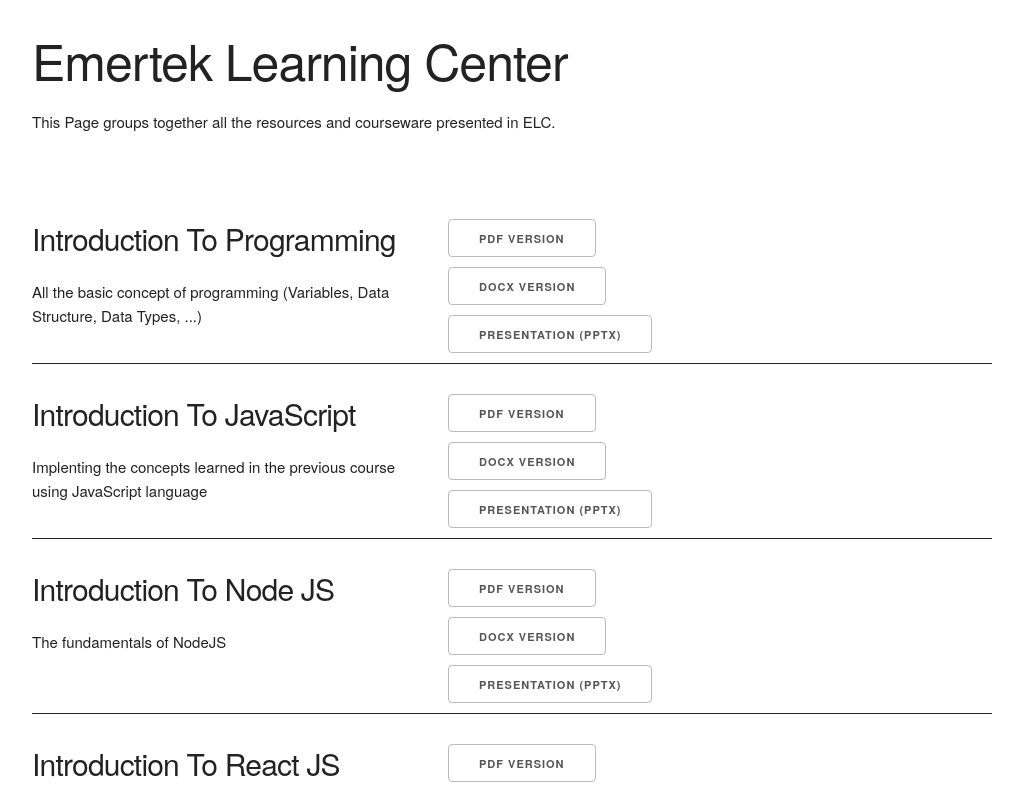
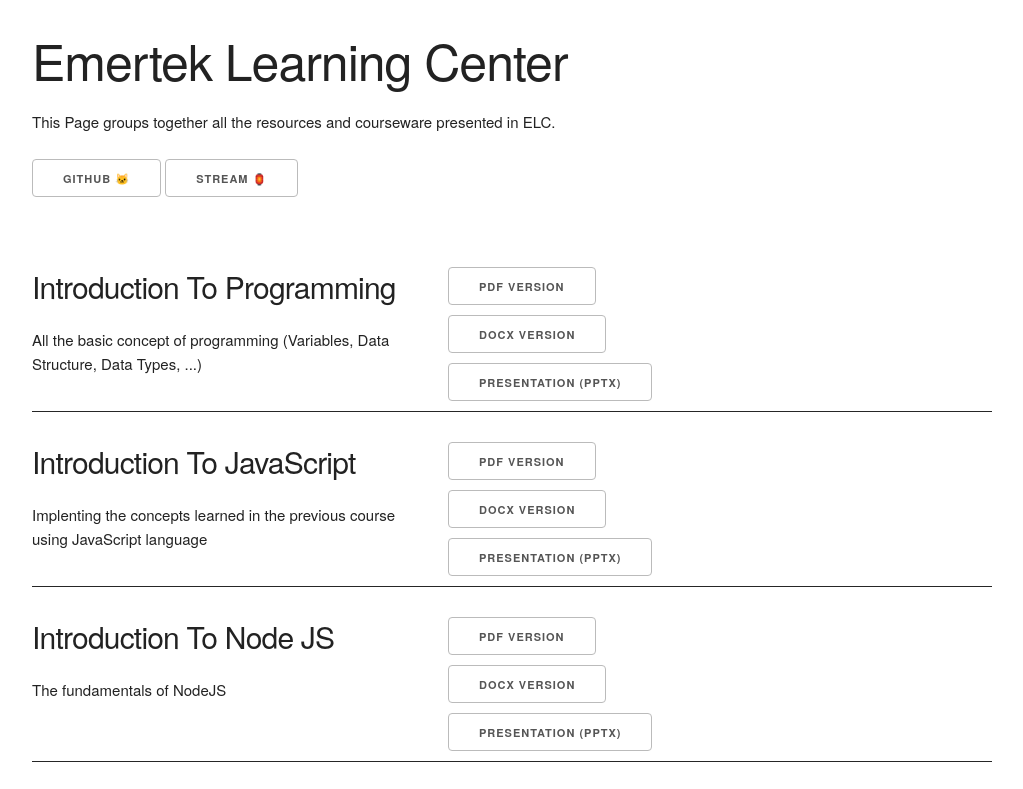
Before and after one commit to Emertek-Learning-Center/ELC-Website, a plain HTML site: page index.html in a window 1280 px wide. Shown: the top 789 px of the page, without its empty margins (128-1151 px from the left). Drawn offline with Linux system fonts and the light colour scheme.

Commit message:
main links ✨

```diff
--- a/index.html
+++ b/index.html
@@ -20,6 +20,10 @@
       <div class="two column" style="margin:3rem 0">
         <h1>Emertek Learning Center </h1>
         <p>This Page groups together all the resources and courseware presented in ELC.</p>
+        <nav>
+          <a href="https://github.com/Emertek-Learning-Center" target="_blank" class="button">GitHub 🐱</a>
+          <a href="https://web.microsoftstream.com/channel/383a25b3-60a5-4be8-8362-9cecc448edf9" target="_blank" class="button">Stream 🏮</a>
+        </nav>
       </div>
       <!-- end of row -->
     </div>
```
